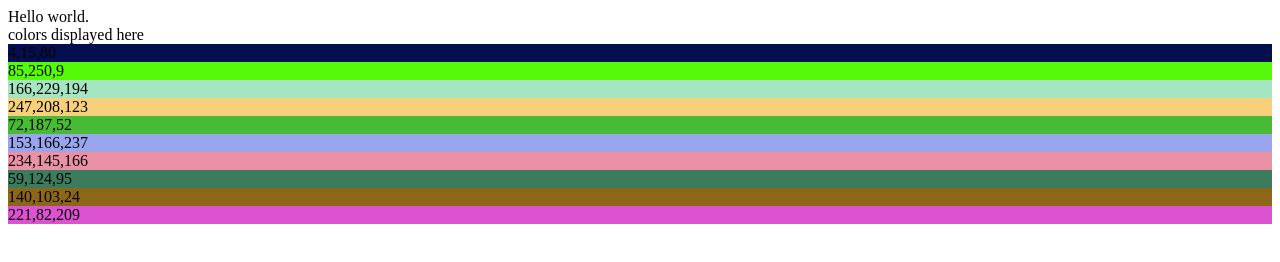
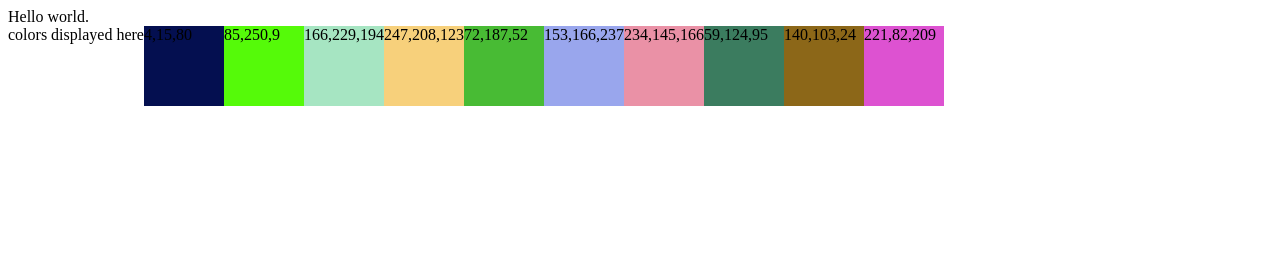
Before and after one commit to juissi999/colormapfcn, a plain HTML site: page docs/index.html in a window 1280 px wide. Drawn offline with Linux system fonts and the light colour scheme.

Commit message:
Change color tiles to inline blocks

```diff
--- a/docs/index.html
+++ b/docs/index.html
@@ -26,6 +26,9 @@
       const newColor = cmapFcn.getValue(i)
       newDiv.innerHTML = newColor.r + ',' + newColor.g + ',' + newColor.b
 
+      newDiv.style.display = "inline-block"
+      newDiv.style.height = '5rem'
+      newDiv.style.width = '5rem'
       newDiv.style.backgroundColor = `rgb(${newColor.r},${newColor.g},${newColor.b})`;
       colorsHandle.appendChild(newDiv)
     }
```
